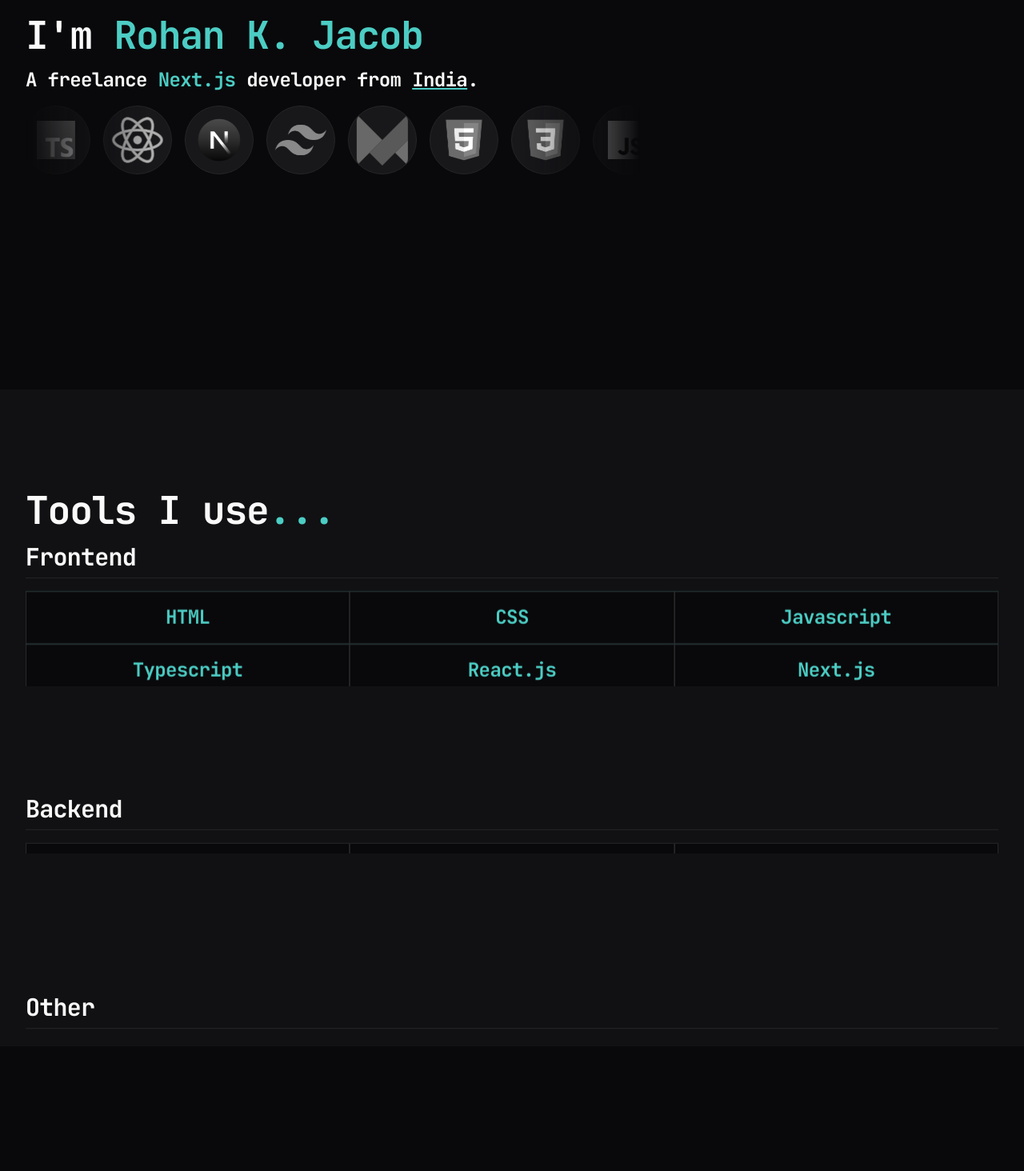
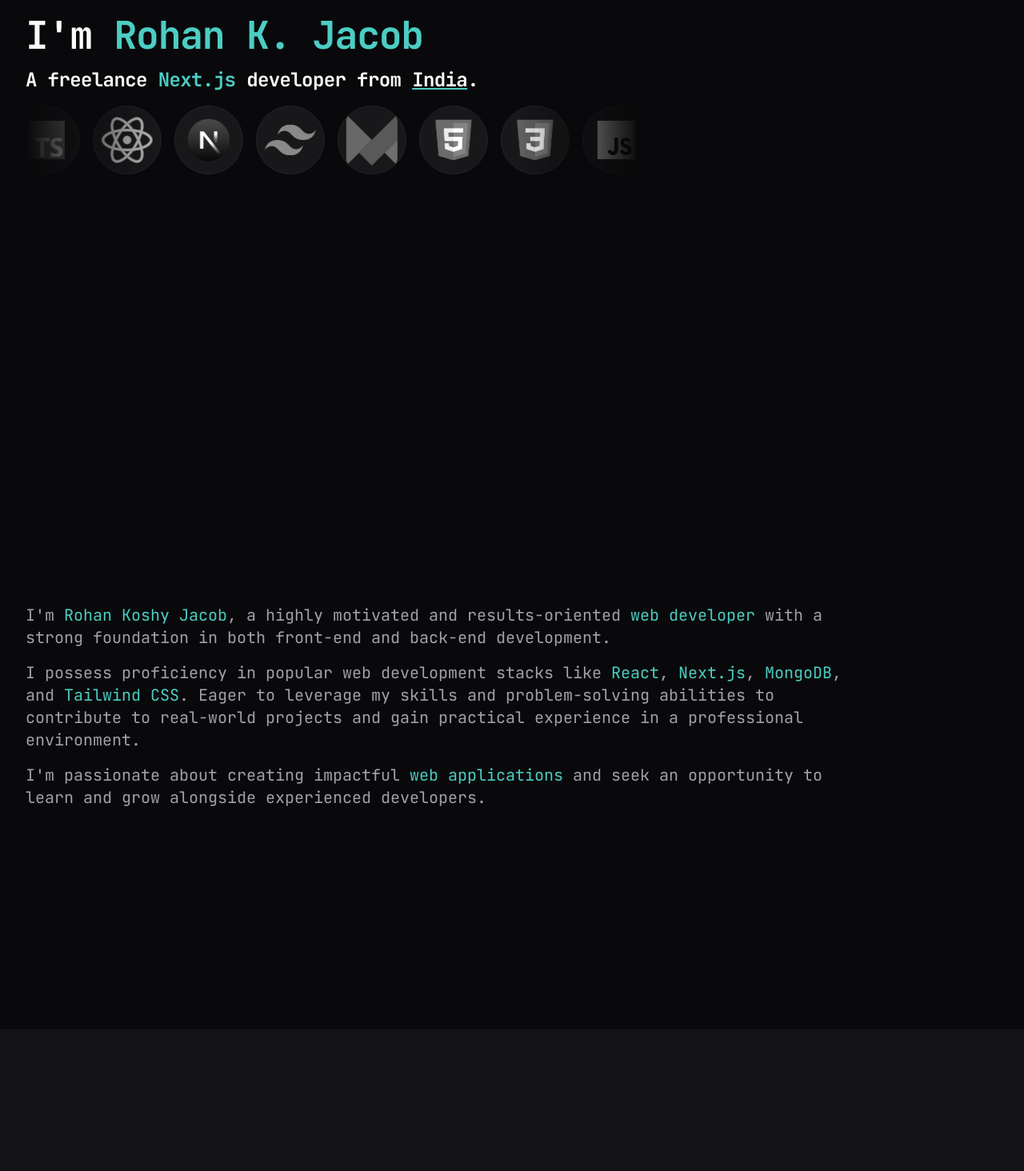
Before and after one commit to RohanJacob23/Portfolio-Nextjs, a Next.js app: page / in a window 1280 px wide. Shown: the part 386-1850 px from the top of the page at 80% size. Before the commit the page ends 1694 px from the top, so only its background shows below. Built offline with nearby package versions, Linux system fonts and the light colour scheme.

Commit message:
Combined about page section to home page

```diff
--- a/src/app/about/page.tsx
+++ /dev/null
@@ -1,58 +0,0 @@
-import TextEffect from "@/components/animation/TextEffect";
-import type { Metadata } from "next";
-import React from "react";
-
-export const metadata: Metadata = {
-  title: "About",
-  description: "About Page",
-};
-
-export default function page() {
-  const skills = ["React", "Next.js", "MongoDB", "Tailwind CSS"];
-  return (
-    <div className="max-w-screen-lg space-y-4 p-4 text-xl text-muted-foreground md:p-8">
-      <p>
-        I&apos;m{" "}
-        <span className="inline-flex overflow-hidden">
-          <TextEffect className="font-medium text-primary">
-            Rohan Koshy Jacob
-          </TextEffect>
-        </span>
-        , a highly motivated and results-oriented{" "}
-        <span className="inline-flex overflow-hidden">
-          <TextEffect className="font-medium text-primary">
-            web developer
-          </TextEffect>
-        </span>{" "}
-        with a strong foundation in both front-end and back-end development.
-      </p>
-      <p>
-        I possess proficiency in popular web development stacks like
-        {skills.map((skill, i) => (
-          <React.Fragment key={i}>
-            {i === skills.length - 1 ? " and " : " "}
-            <span className="inline-flex overflow-hidden">
-              <TextEffect className="font-medium text-primary">
-                {skill}
-              </TextEffect>
-            </span>
-            {i !== skills.length - 1 && ","}
-          </React.Fragment>
-        ))}
-        . Eager to leverage my skills and problem-solving abilities to
-        contribute to real-world projects and gain practical experience in a
-        professional environment.
-      </p>
-      <p>
-        I&apos;m passionate about creating impactful{" "}
-        <span className="inline-flex overflow-hidden">
-          <TextEffect className="font-medium text-primary">
-            web applications
-          </TextEffect>
-        </span>{" "}
-        and seek an opportunity to learn and grow alongside experienced
-        developers.
-      </p>
-    </div>
-  );
-}
--- a/src/components/Home.tsx
+++ b/src/components/Home.tsx
@@ -7,11 +7,12 @@ import {
   motion,
   MotionValue,
   useAnimate,
+  useMotionValueEvent,
   useScroll,
   useTransform,
   ValueAnimationTransition,
 } from "framer-motion";
-import { useRef } from "react";
+import React, { useRef } from "react";
 import { ArrowDownIcon } from "@radix-ui/react-icons";
 import { Card, CardHeader, CardTitle } from "./ui/card";
 
@@ -78,23 +79,22 @@ export default function Home() {
     "Framer Motion",
   ];
 
-  const firstSectionRef = useRef<HTMLDivElement>(null);
+  const containerRef = useRef<HTMLDivElement>(null);
   const { scrollYProgress } = useScroll({
-    target: firstSectionRef,
+    target: containerRef,
     offset: ["start start", "end start"],
   });
 
-  const textY = useParallax(scrollYProgress, -100, true);
-  const textYVariant1 = useParallax(scrollYProgress, -150, true);
-  const marqueeY = useParallax(scrollYProgress, -200, true);
+  // const y = useParallax(scrollYProgress, 500, true);
+  const y = useTransform(scrollYProgress, [0, 1], [0, 500]);
 
   return (
     <section className="flex h-full flex-col">
       <motion.div
-        ref={firstSectionRef}
-        className="z-10 min-h-dvh content-center space-y-4 bg-background p-4 md:p-8"
+        ref={containerRef}
+        className="relative z-0 min-h-dvh content-center space-y-4 bg-background p-4 md:p-8"
       >
-        <motion.h1 style={{ y: textY }} className="flex flex-col gap-4">
+        <motion.h1 style={{ y }} className="flex flex-col gap-4">
           <span>
             Hello<span className="text-primary">!</span>
           </span>
@@ -104,11 +104,11 @@ export default function Home() {
           </span>
         </motion.h1>
 
-        <MorpEffect y={textYVariant1} />
+        <MorpEffect y={y} />
 
         {/* marquee */}
         <motion.div
-          style={{ y: marqueeY }}
+          style={{ y }}
           className="group/marquee relative flex h-fit max-w-screen-md space-x-4 overflow-hidden [mask-image:linear-gradient(to_right,transparent,white_20%,white_80%,transparent)]"
         >
           {Array.from({ length: 2 }, (_, index) => (
@@ -116,15 +116,12 @@ export default function Home() {
           ))}
         </motion.div>
 
-        <ScrollDownBadge />
+        {/* <ScrollDownBadge /> */}
       </motion.div>
 
-      <SkillSection
-        // scrollYProgress={scrollYProgress}
-        frontend={frontend}
-        backend={backend}
-        other={other}
-      />
+      <About />
+
+      <SkillSection frontend={frontend} backend={backend} other={other} />
     </section>
   );
 }
@@ -188,41 +185,109 @@ const SkillSection = ({
     ["#18181b", "#09090b"],
   );
 
-  const textY = useParallax(scrollYProgress, 200);
-  const textYVariant1 = useParallax(scrollYProgress, 200);
-  const textYVariant2 = useParallax(scrollYProgress, 300);
-  const textYVariant3 = useParallax(scrollYProgress, 400);
+  const y = useTransform(scrollYProgress, [0, 1], [500, 0]);
 
-  const toolCardY = useParallax(scrollYProgress, 200);
-  const toolCardYVariant1 = useParallax(scrollYProgress, 300);
-  const toolCardYVariant2 = useParallax(scrollYProgress, 400);
   return (
     <motion.div
       ref={sectionRef}
       style={{ backgroundColor }}
       className="z-20 flex min-h-dvh flex-col justify-center space-y-4 p-4 pt-8 md:p-8 md:pt-12"
     >
-      <motion.h1 style={{ y: textY }}>
+      <motion.h1 style={{ y }}>
         Tools I use<span className="text-primary">...</span>
       </motion.h1>
-      <motion.h2 style={{ y: textYVariant1 }}>Frontend</motion.h2>
+      <motion.h2 style={{ y }}>Frontend</motion.h2>
       <div className="grid grid-cols-2 overflow-hidden md:grid-cols-3">
         {frontend.map((name, i) => (
-          <ToolCard key={i} y={toolCardY} name={name} />
+          <ToolCard key={i} y={y} name={name} />
         ))}
       </div>
-      <motion.h2 style={{ y: textYVariant2 }}>Backend</motion.h2>
+      <motion.h2 style={{ y }}>Backend</motion.h2>
       <div className="grid grid-cols-2 overflow-hidden md:grid-cols-3">
         {backend.map((name, i) => (
-          <ToolCard key={i} y={toolCardYVariant1} name={name} />
+          <ToolCard key={i} y={y} name={name} />
         ))}
       </div>
-      <motion.h2 style={{ y: textYVariant3 }}>Other</motion.h2>
+      <motion.h2 style={{ y }}>Other</motion.h2>
       <div className="grid grid-cols-2 overflow-hidden md:grid-cols-3">
         {other.map((name, i) => (
-          <ToolCard key={i} y={toolCardYVariant2} name={name} />
+          <ToolCard key={i} y={y} name={name} />
         ))}
       </div>
+    </motion.div>
+  );
+};
+
+const About = () => {
+  const skills = ["React", "Next.js", "MongoDB", "Tailwind CSS"];
+
+  const containerRef = useRef<HTMLDivElement>(null);
+
+  const { scrollYProgress } = useScroll({
+    target: containerRef,
+    offset: ["start end", "end start"],
+  });
+  const { scrollYProgress: backgroundScrollProgress } = useScroll({
+    target: containerRef,
+    offset: ["start end", "end end"],
+  });
+
+  const y = useParallax(scrollYProgress, -50);
+
+  const backgroundColor = useTransform(
+    backgroundScrollProgress,
+    [0, 1],
+    ["#18181b", "#09090b"],
+  );
+
+  return (
+    <motion.div
+      ref={containerRef}
+      style={{ backgroundColor }}
+      className="z-10 min-h-screen content-center space-y-4 overflow-hidden bg-zinc-900 p-4 text-xl text-muted-foreground md:p-8"
+    >
+      <motion.p style={{ y }} className="max-w-screen-lg">
+        I&apos;m{" "}
+        <span className="inline-flex overflow-hidden">
+          <TextEffect className="font-medium text-primary">
+            Rohan Koshy Jacob
+          </TextEffect>
+        </span>
+        , a highly motivated and results-oriented{" "}
+        <span className="inline-flex overflow-hidden">
+          <TextEffect className="font-medium text-primary">
+            web developer
+          </TextEffect>
+        </span>{" "}
+        with a strong foundation in both front-end and back-end development.
+      </motion.p>
+      <motion.p style={{ y }} className="max-w-screen-lg">
+        I possess proficiency in popular web development stacks like
+        {skills.map((skill, i) => (
+          <React.Fragment key={i}>
+            {i === skills.length - 1 ? " and " : " "}
+            <span className="inline-flex overflow-hidden">
+              <TextEffect className="font-medium text-primary">
+                {skill}
+              </TextEffect>
+            </span>
+            {i !== skills.length - 1 && ","}
+          </React.Fragment>
+        ))}
+        . Eager to leverage my skills and problem-solving abilities to
+        contribute to real-world projects and gain practical experience in a
+        professional environment.
+      </motion.p>
+      <motion.p style={{ y }} className="max-w-screen-lg">
+        I&apos;m passionate about creating impactful{" "}
+        <span className="inline-flex overflow-hidden">
+          <TextEffect className="font-medium text-primary">
+            web applications
+          </TextEffect>
+        </span>{" "}
+        and seek an opportunity to learn and grow alongside experienced
+        developers.
+      </motion.p>
     </motion.div>
   );
 };
@@ -293,7 +358,8 @@ const useParallax = (
   distance: number,
   invert: boolean = false,
 ) => {
-  return useTransform(value, [0, 1], invert ? [0, distance] : [distance, 0]);
+  return useTransform(value, [0, 1], [-distance, distance]);
+  // return useTransform(value, [0, 1], invert ? [0, distance] : [distance, 0]);
 };
 
 const ScrollDownBadge = () => {
--- a/src/components/Nav.tsx
+++ b/src/components/Nav.tsx
@@ -10,7 +10,6 @@ export default function Nav() {
   const links = useMemo(
     () => [
       { id: 1, name: "Home", href: "/" },
-      { id: 2, name: "About", href: "/about" },
       { id: 3, name: "Projects", href: "/projects" },
       { id: 4, name: "Contact", href: "/contact" },
     ],
@@ -77,7 +76,7 @@ const NavBadge = ({
         initial={false}
         animate={position}
         transition={{ type: "spring", duration: 0.35, bounce: 0 }}
-        className="w -0 absolute inset-0 z-20 h-8 bg-primary opacity-100 md:h-10"
+        className="absolute inset-0 z-20 h-8 w-0 bg-primary opacity-100 md:h-10"
       />
     </LazyMotion>
   );
--- a/src/components/animation/TextEffect.tsx
+++ b/src/components/animation/TextEffect.tsx
@@ -17,7 +17,8 @@ export default function TextEffect({
     <LazyMotion features={domAnimation}>
       <m.span
         initial="hidden"
-        animate="visible"
+        whileInView="visible"
+        viewport={{ once: true, amount: "all" }}
         transition={{ staggerChildren: 0.025 }}
         className="inline-block"
       >
```
